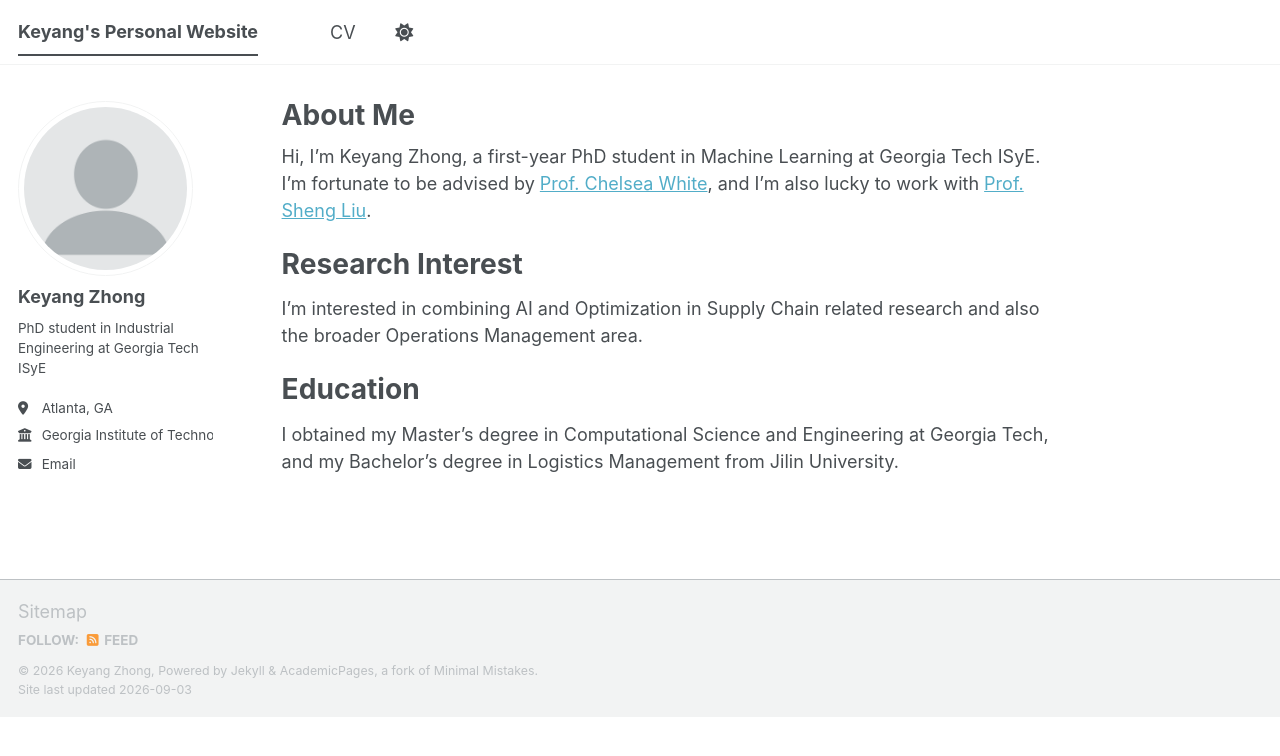
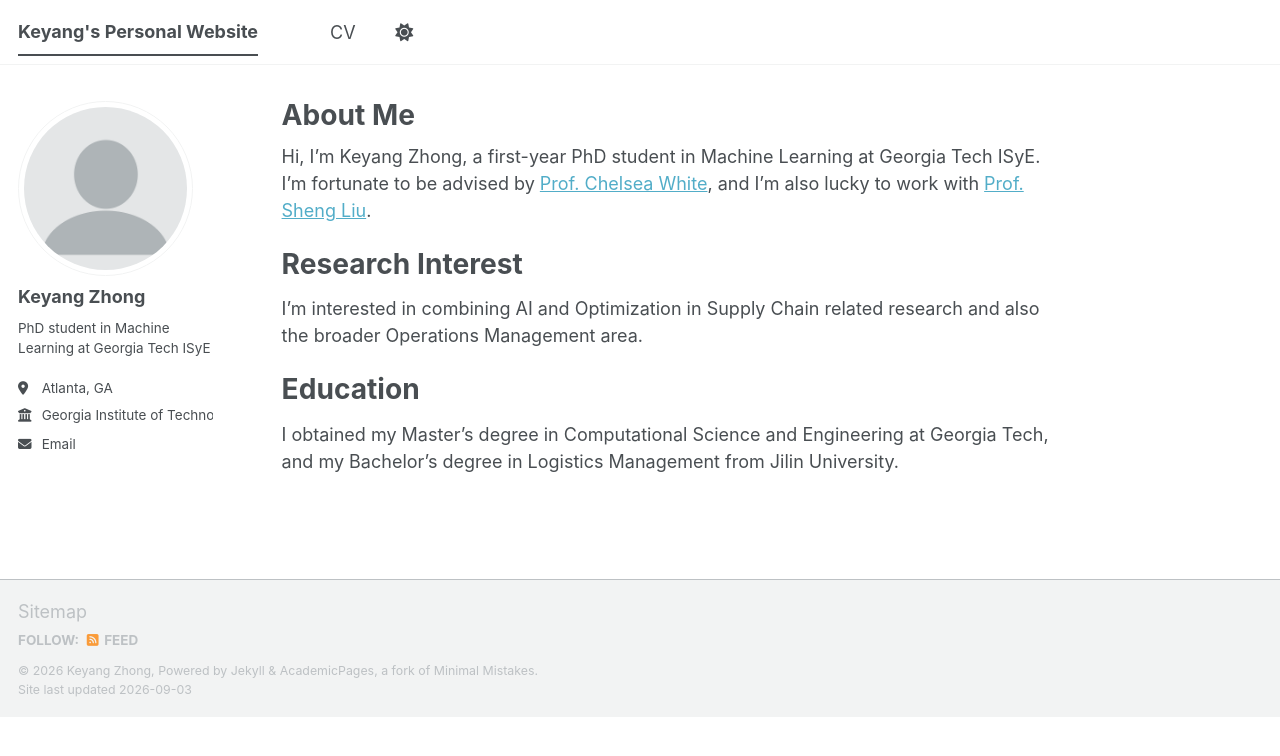
Before and after one commit to Alfredkkk/Alfredkkk.github.io, a Jekyll site: the page built from _pages/about.md, in a window 1280 px wide. Shown: the top 756 px of the page. Built offline with Jekyll 4.4.1, drawn with Linux system fonts in a browser that asks for light colours; a script bundle is joined from its source files by our own code; library files that are not in the unit come from our copies.

Commit message:
modification

```diff
--- a/_config.yml
+++ b/_config.yml
@@ -26,7 +26,7 @@ author:
   avatar           : "profile.png"
   name             : "Keyang Zhong"
   pronouns         : # example: "she/her"
-  bio              : "PhD student in Industrial Engineering at Georgia Tech ISyE"
+  bio              : "PhD student in Machine Learning at Georgia Tech ISyE"
   location         : "Atlanta, GA"
   employer         : "Georgia Institute of Technology"
   uri              : # URL
--- a/_data/cv.json
+++ b/_data/cv.json
@@ -34,7 +34,7 @@
   "education": [
     {
       "institution": "Georgia Institute of Technology",
-      "area": "Ph.D in Industrial Engineering",
+      "area": "Ph.D in Machine Learning",
       "studyType": "",
       "startDate": "2026",
       "endDate": "2030",
```
